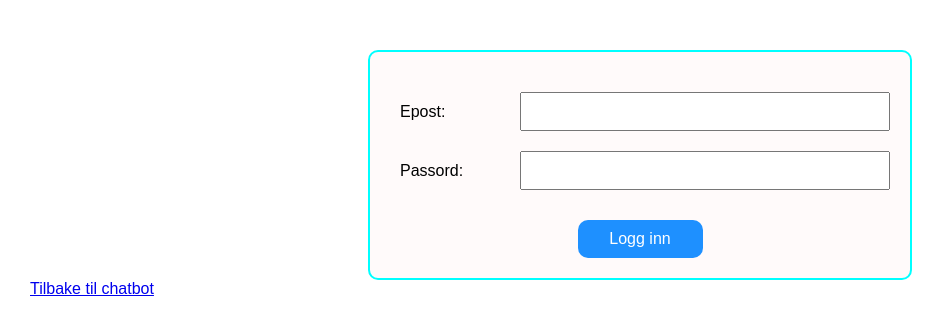
After one commit to livgs/Chatbot, a PHP site: page /user_login.html in a window 1280 px wide. The commit adds this page. Shown: the top 335 px of the page, without its empty margins (0-945 px from the left). Run offline with PHP 8.4, Linux system fonts and the light colour scheme.

Commit message:
Login og registrering

```diff
--- a/Chatbot/public/index.php
+++ b/Chatbot/public/index.php
@@ -12,6 +12,12 @@
     <input type="text" id="input" placeholder="Skriv melding...">
 <button id="sendBtn">Send</button>
 
+<div class="auth-buttons">
+    <a href="user_login.php" class="btn">Logg inn</a><br>
+    <a href="register.php" class="btn">Registrer</a>
+</div>
+
+
 <script src="script.js"></script>
 </body>
 </html>
--- a/Chatbot/public/style.css
+++ b/Chatbot/public/style.css
@@ -24,3 +24,60 @@ body {
     background-color: #f1f1f1;
     text-align: left;
 }
+
+
+.register, .login {
+    display: flex;
+    flex-direction: column;
+    justify-content: flex-start;
+    align-items: center;
+    border: 2px solid aqua;
+    padding: 20px;
+    border-radius: 10px;
+    background-color: snow;
+    width: 500px;
+    margin: 50px auto 0;
+}
+
+.register form, .login form  {
+    width: 100%;
+}
+
+.register label,
+.register input, .login label, .login input {
+    width: 80%;
+    padding: 10px;
+    box-sizing: border-box;
+}
+
+.form-row {
+    display: flex;
+    align-items: center;
+    justify-content: center;
+    width: 100%;
+    margin: 20px 0;
+    gap: 30px;
+}
+.form-row label {
+    width: 100px;
+    text-align: left;
+}
+
+.form-row input {
+    flex: 1;
+    padding: 10px;
+    box-sizing: border-box;
+}
+
+.login-btn, .register-btn {
+    margin: 30px auto 0 auto;
+    background-color: dodgerblue;
+    color: white;
+    padding: 10px;
+    border-radius: 10px;
+    border: azure;
+    cursor: pointer;
+    display: block;
+    font-size: 16px;
+    width: 25%;
+}
--- /dev/null
+++ b/Chatbot/public/user_login.html
@@ -0,0 +1,28 @@
+<!DOCTYPE html>
+<html lang="no">
+<head>
+    <meta charset="utf-8">
+    <title>Logg inn</title>
+    <link rel="stylesheet" href="style.css">
+</head>
+<body>
+<div class="login">
+    <form method="POST" action="user_login.php">
+        <div class="form-row">
+            <label for="Epost">Epost:</label>
+            <input type="text" name="email" id="Epost">
+        </div>
+
+        <div class="form-row">
+            <label for="Passord">Passord:</label>
+            <input type="password" name="password" id="Passord">
+        </div>
+
+        <button type="submit" name="login" class="login-btn">Logg inn</button>
+    </form>
+</div>
+
+<a href="index.php">Tilbake til chatbot</a>
+
+</body>
+</html>
```
Also changed, not shown: Chatbot/public/register.html (added, +47 -0 lines), Chatbot/public/user_login.php (added, +38 -0 lines).
